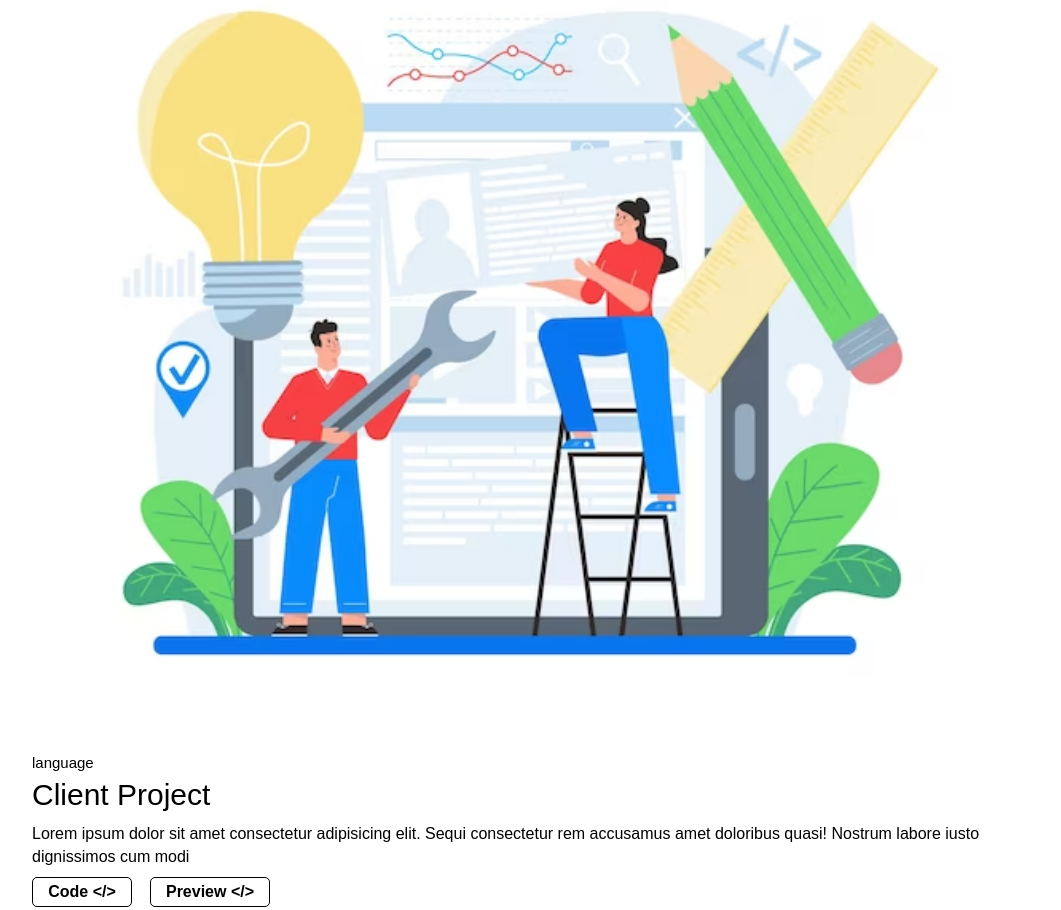
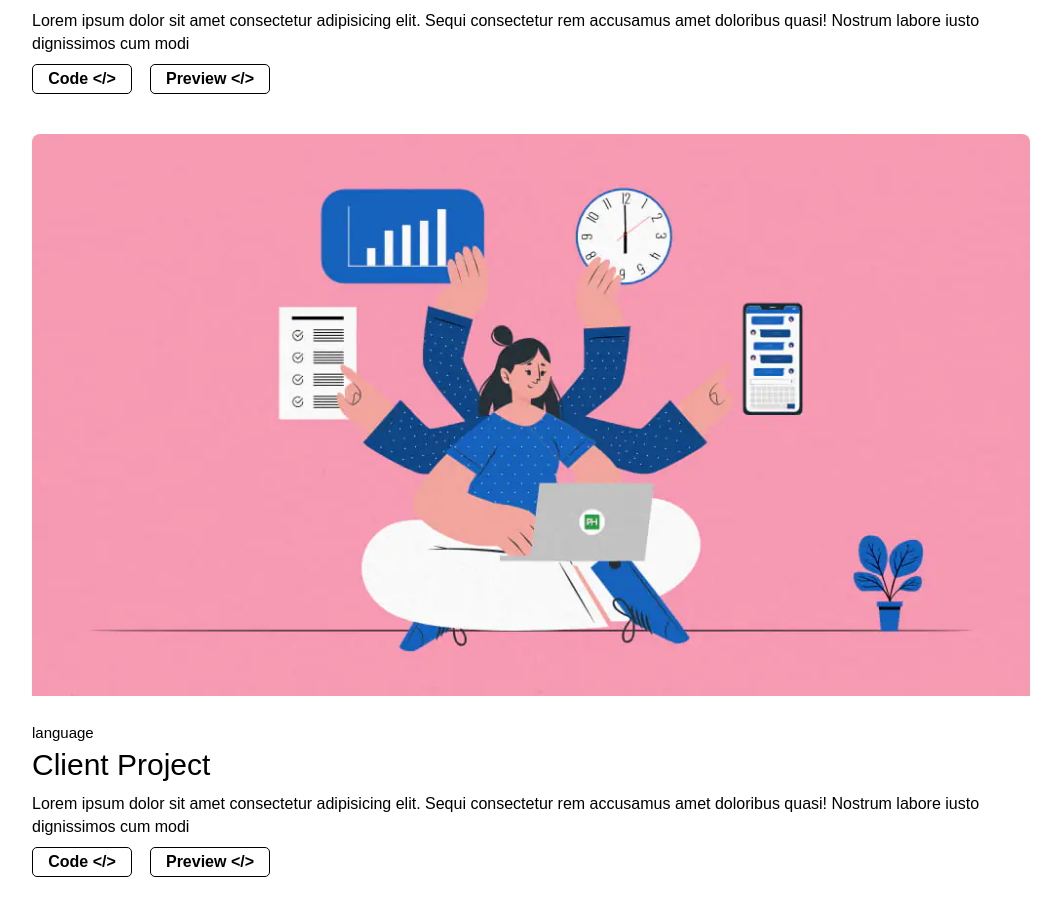
Before and after one commit to msalehprofile/my-portfolio, a plain HTML site: page index.html in a window 1280 px wide. Shown: the part 3801-4711 px from the top of the page, without its empty margins (109-1170 px from the left). Drawn offline with Linux system fonts and the light colour scheme; a web font is replaced by a local one.

Commit message:
changed images in project section

```diff
--- a/index.html
+++ b/index.html
@@ -90,7 +90,7 @@
     <section class="project-section">
         <h1 class="project-section__title">My Projects</h1>
         <article class="project">
-            <img src="./images/project-image.avif" alt="project image" class="project__img">
+            <img src="./images/key-project.webp" alt="project image" class="project__img">
             <h4 class="project__language">REACT</h4>
             <h1 class="project__name">Client Project</h1>
             <p class="project__description">Lorem ipsum dolor sit amet consectetur adipisicing elit. Sequi consectetur rem accusamus amet doloribus quasi! Nostrum labore iusto dignissimos cum modi</p>
@@ -101,7 +101,7 @@
         </article>
 
         <article class="project">
-            <img src="./images/project-image.avif" alt="project image" class="project__img">
+            <img src="./images/key-project.webp" alt="project image" class="project__img">
             <h4 class="project__language">language</h4>
             <h1 class="project__name">Client Project</h1>
             <p class="project__description">Lorem ipsum dolor sit amet consectetur adipisicing elit. Sequi consectetur rem accusamus amet doloribus quasi! Nostrum labore iusto dignissimos cum modi</p>
@@ -112,7 +112,7 @@
         </article>
 
         <article class="project">
-            <img src="./images/project-image.avif" alt="project image" class="project__img">
+            <img src="./images/key-project.webp" alt="project image" class="project__img">
             <h4 class="project__language">language</h4>
             <h1 class="project__name">Client Project</h1>
             <p class="project__description">Lorem ipsum dolor sit amet consectetur adipisicing elit. Sequi consectetur rem accusamus amet doloribus quasi! Nostrum labore iusto dignissimos cum modi</p>
@@ -124,7 +124,7 @@
 
 <!-- These projects can only be seen in desktop -->
 <article class="project-desktop">
-    <img src="./images/project-image.avif" alt="project image" class="project__img">
+    <img src="./images/key-project.webp" alt="project image" class="project__img">
     <h4 class="project__language">language</h4>
     <h1 class="project__name">Client Project</h1>
     <p class="project__description">Lorem ipsum dolor sit amet consectetur adipisicing elit. Sequi consectetur rem accusamus amet doloribus quasi! Nostrum labore iusto dignissimos cum modi</p>
@@ -135,7 +135,7 @@
 </article>
 
 <article class="project-desktop">
-    <img src="./images/project-image.avif" alt="project image" class="project__img">
+    <img src="./images/key-project.webp" alt="project image" class="project__img">
     <h4 class="project__language">language</h4>
     <h1 class="project__name">Client Project</h1>
     <p class="project__description">Lorem ipsum dolor sit amet consectetur adipisicing elit. Sequi consectetur rem accusamus amet doloribus quasi! Nostrum labore iusto dignissimos cum modi</p>
@@ -145,7 +145,7 @@
 </article>
 
 <article class="project-desktop">
-    <img src="./images/project-image.avif" alt="project image" class="project__img">            <h4 class="project__language">language</h4>
+    <img src="./images/key-project.webp" alt="project image" class="project__img">            <h4 class="project__language">language</h4>
     <h1 class="project__name">Client Project</h1>
     <p class="project__description">Lorem ipsum dolor sit amet consectetur adipisicing elit. Sequi consectetur rem accusamus amet doloribus quasi! Nostrum labore iusto dignissimos cum modi</p>
     <div class="project__button">
```
